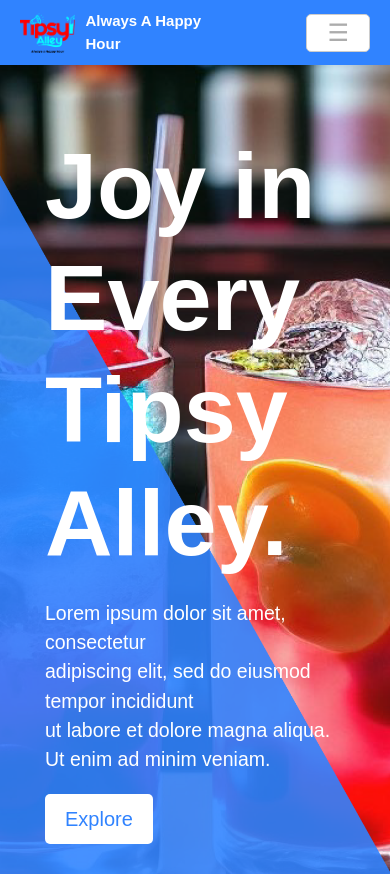
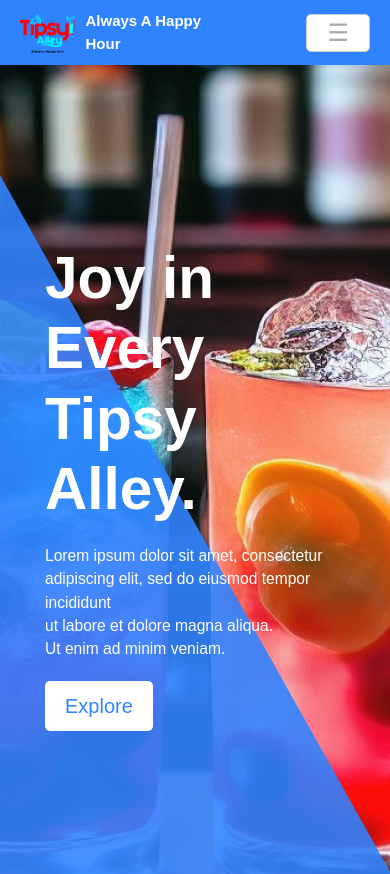
Before and after one commit to teamNexus247/Tipsy-Alley-Ghana, a React (Create React App) app in the folder Front-End/: page /home in a window 390 px wide. Shown: the top 874 px of the page. Built offline with nearby package versions, Linux system fonts and the light colour scheme.

Commit message:
Font correction

```diff
--- a/Front-End/src/Styles/Home.css
+++ b/Front-End/src/Styles/Home.css
@@ -253,7 +253,6 @@ a:hover{
   background-color: #0056b3;
 }
 
-/* Responsive Design */
 @media (max-width: 1024px) {
   .section3 .grid-item {
     flex: 1 1 calc(50% - 40px);
@@ -347,7 +346,6 @@ a:hover{
   margin-top: 10px;
 }
 
-
 @media (max-width: 768px) {
   .content .title {
     font-size: 8vw;
@@ -409,19 +407,17 @@ a:hover{
 
 @media (max-width: 480px) {
   .content .title {
-    font-size: 24vw;
+    font-size: 15vw;
   }
 
   .content .description {
-    font-size: 5vw;
+    font-size: 4vw;
   }
 
   .content .cta-button {
     font-size: 4vw;
   }
-
 }
-
 
 @media (max-width: 480px) {
   .text-container h1 {
@@ -436,7 +432,6 @@ a:hover{
     font-size: 12px;
   }
 }
-
 
 @media (max-width: 480px) {
   .section3 .header h1 {
```
